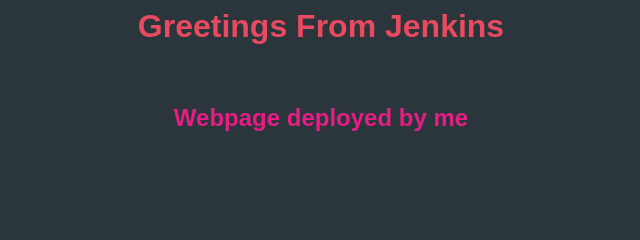
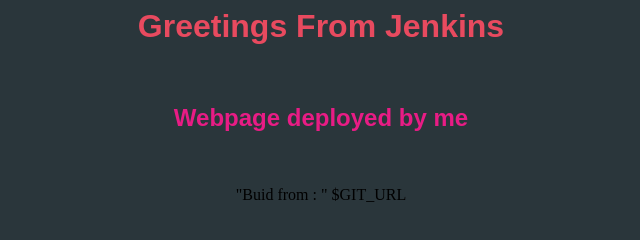
Before and after one commit to kukushi0ku/DOS-Jenkins-Terraform, a plain HTML site: page index.html in a window 1280 px wide. Shown: the whole page, without its empty margins (319-959 px from the left). Drawn offline with Linux system fonts and the light colour scheme.

Commit message:
some changes

```diff
--- a/index.html
+++ b/index.html
@@ -1,6 +1,6 @@
 <html>
 <body>
-<center><h1>Greetings From Jenkins</h1></br><h2>Webpage deployed by me</h2></center>
+<center><h1>Greetings From Jenkins</h1></br><h2>Webpage deployed by me</h2></br><p>"Buid from : " $GIT_URL</p></center>
 <style>
 body{
 background-color: #2a363b;
```
